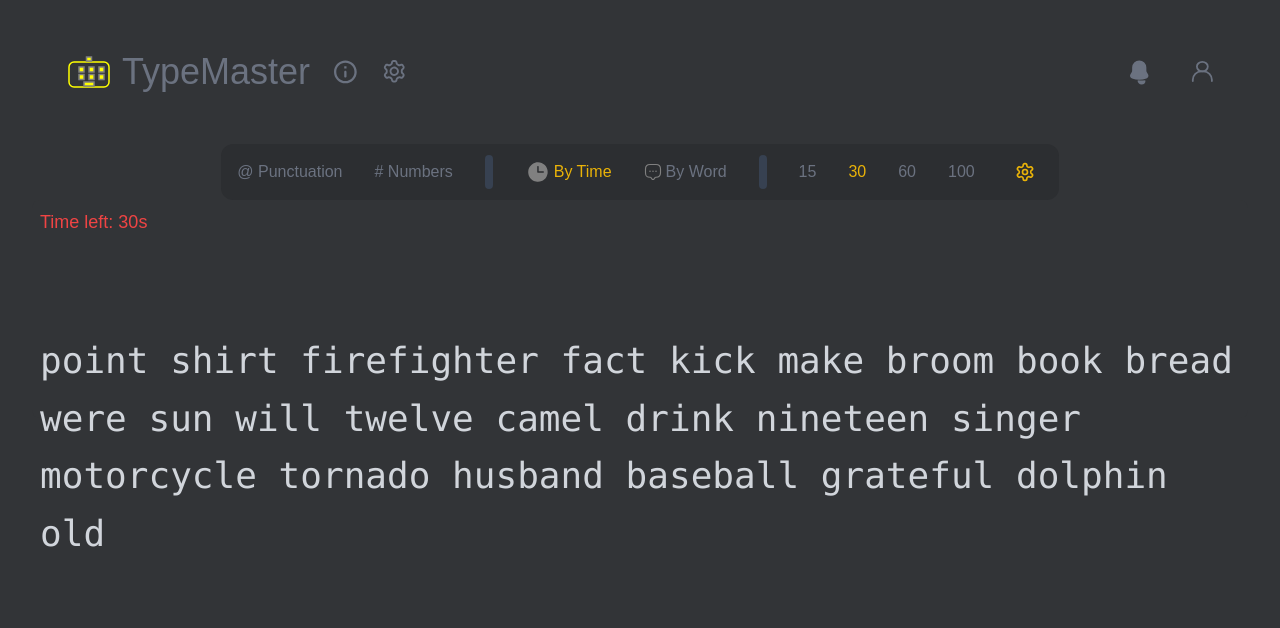
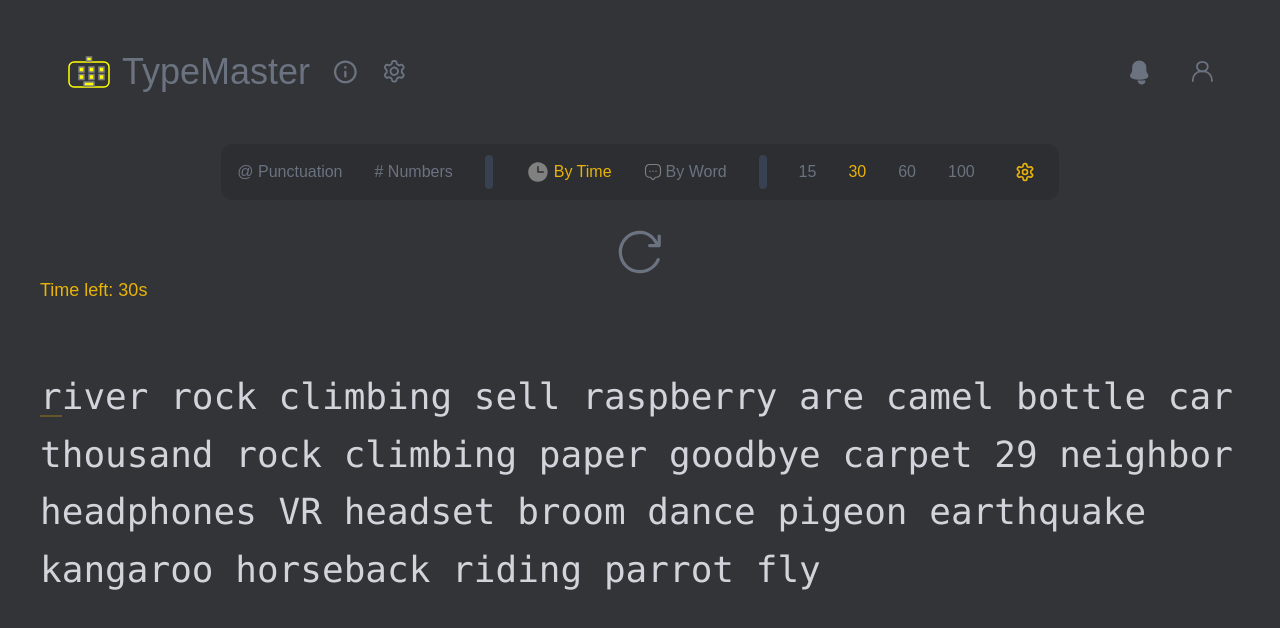
Before and after one commit to Rayenkan/typingSpeedTest, a Next.js app: page / in a window 1280 px wide. Shown: the top 628 px of the page. Built offline with nearby package versions, Linux system fonts and the light colour scheme.

Commit message:
Version 1

```diff
--- a/src/app/page.tsx
+++ b/src/app/page.tsx
@@ -1,5 +1,5 @@
 import TopBar from "@/components/reusable/topBar"
-import ToolsDisplay from "@/components/reusable/toolDisplay";
+import ToolBar from "@/components/reusable/toolBar";
 import TypingArea from "@/components/reusable/TypingArea";
 
 const Page =()=>{
@@ -7,7 +7,7 @@ const Page =()=>{
   return (
     <div className="h-full w-full flex flex-col items-center">
       <TopBar/>
-      <ToolsDisplay/>
+      <ToolBar/>
       <TypingArea/>
     </div>
   )
--- a/src/components/reusable/TypingArea.tsx
+++ b/src/components/reusable/TypingArea.tsx
@@ -13,6 +13,7 @@ import {
 } from "@/components/ui/dialog";
 import { Button } from "../ui/button";
 import { Clock, Zap, Target } from "lucide-react";
+import { ReloadIcon } from "@radix-ui/react-icons";
 
 const TypingArea = () => {
   const { testBy, filter, duration, length } = useTestStore();
@@ -110,25 +111,36 @@ const TypingArea = () => {
   }, [typedText, randomText]);
 
   const handleDialogClose = () => {
-    setIsDialogOpen(false); // Close the dialog
-    setTypedText(""); // Reset typed text
-    setIsFinished(false); // Reset finished state
-    setStartTime(null); // Reset start time
+    setIsDialogOpen(false);
+    setTypedText("");
+    setIsFinished(false);
+    setStartTime(null);
     setTimeLeft(duration);
     setTextLength(length);
     setRandomText(generateRandomText(length));
+    clearInterval(timerRef.current as NodeJS.Timeout);
+    inputRef.current?.focus();
   };
+  useEffect(() => {
+    handleDialogClose();
+  }, [length, testBy, filter, duration]);
 
   return (
-    <motion.div className="relative w-[95vw] p-2 bg-[#323437] rounded-lg ">
+    <motion.div className="relative flex flex-col w-[95vw] p-2 bg-[#323437] rounded-lg ">
+      <div className=" flex justify-center pt-5  ">
+        <ReloadIcon
+          className="h-12 w-12 text-gray-500 hover:text-gray-300 hover:cursor-pointer"
+          onClick={() => handleDialogClose()}
+        />
+      </div>
       {testBy === "time" && !isFinished && (
-        <p className="text-lg text-red-500 mb-4">Time left: {timeLeft}s</p>
+        <p className="text-lg text-yellow-500 ">Time left: {timeLeft}s</p>
       )}
       <div
-        className="mb-4 text-4xl font-mono relative mt-24"
+        className="mb-4 text-4xl font-mono relative mt-16"
         style={{ lineHeight: "1.6" }}
       >
-        <div className="absolute inset-0 pointer-events-none">
+        <div className="relative">
           {randomText.split("").map((char, index) => {
             const typedChar = typedText[index];
             let className = "text-gray-300";
@@ -137,9 +149,22 @@ const TypingArea = () => {
             } else if (typedChar && typedChar !== char) {
               className = "text-red-500";
             }
+
             return (
-              <span key={index} className={`${className}`}>
+              <span key={index} className={`${className} relative`}>
                 {char}
+                {index === typedText.length && (
+                  <motion.span
+                    className="absolute bottom-0 left-0 w-full h-0.5 bg-yellow-500 animate-pulse"
+                    animate={{ opacity: [1, 0, 1] }}
+                    transition={{
+                      duration: 1,
+                      ease: "easeInOut",
+                      repeat: Infinity,
+                      repeatType: "loop",
+                    }}
+                  ></motion.span>
+                )}
               </span>
             );
           })}
@@ -154,9 +179,7 @@ const TypingArea = () => {
           type="text"
           value={typedText}
           onChange={handleInputChange}
-          disabled={isFinished}
-          className="w-full bg-transparent text-transparent caret-black focus:outline-none mb-1"
-          style={{ caretColor: "yellow", caretShape: "bar" }}
+          className="w-full h-fit py-2 bg-transparent text-transparent  focus:outline-none mb-1"
         />
       </div>
 
@@ -205,7 +228,10 @@ const TypingArea = () => {
                 <Button
                   variant="ghost"
                   className="w-full text-black hover:bg-[#3A3C3F] hover:text-gray-100 bg-yellow-400 transition-colors"
-                  onClick={handleDialogClose} // Close dialog and reset states
+                  onClick={handleDialogClose}
+                  onKeyDown={(event) => {
+                    event.preventDefault();
+                  }} // Close dialog and reset states
                 >
                   ok
                 </Button>
--- a/src/components/reusable/toolDisplay.tsx
+++ b/src/components/reusable/toolBar.tsx
@@ -8,7 +8,7 @@ import TestLengthSettings from "./testLengthSettings";
 import { AnimatePresence, motion } from "framer-motion";
 
 
-const ToolsDisplay = () => {
+const ToolBar = () => {
   const { testBy  } = useTestStore();
 
   return (
@@ -46,4 +46,4 @@ const ToolsDisplay = () => {
   );
 };
 
-export default ToolsDisplay;
+export default ToolBar;
--- /dev/null
+++ b/src/components/ui/textarea.tsx
@@ -0,0 +1,24 @@
+import * as React from "react"
+
+import { cn } from "@/lib/utils"
+
+export interface TextareaProps
+  extends React.TextareaHTMLAttributes<HTMLTextAreaElement> {}
+
+const Textarea = React.forwardRef<HTMLTextAreaElement, TextareaProps>(
+  ({ className, ...props }, ref) => {
+    return (
+      <textarea
+        className={cn(
+          "flex min-h-[60px] w-full rounded-md border border-input bg-transparent px-3 py-2 text-sm shadow-sm placeholder:text-muted-foreground focus-visible:outline-none focus-visible:ring-1 focus-visible:ring-ring disabled:cursor-not-allowed disabled:opacity-50",
+          className
+        )}
+        ref={ref}
+        {...props}
+      />
+    )
+  }
+)
+Textarea.displayName = "Textarea"
+
+export { Textarea }
```
